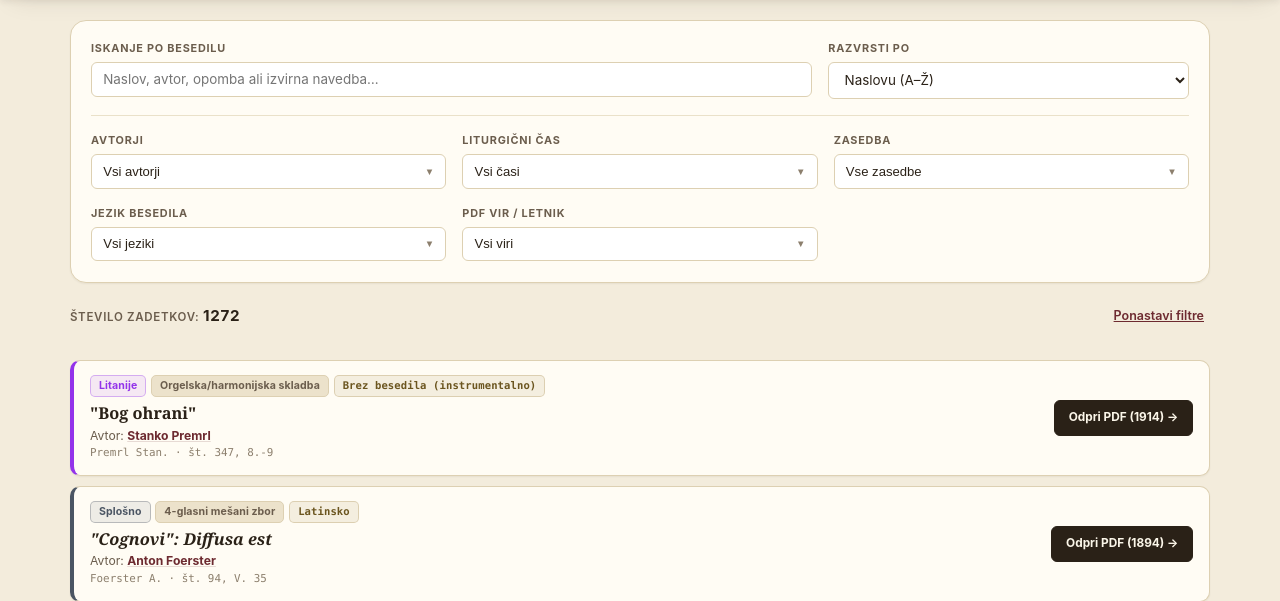
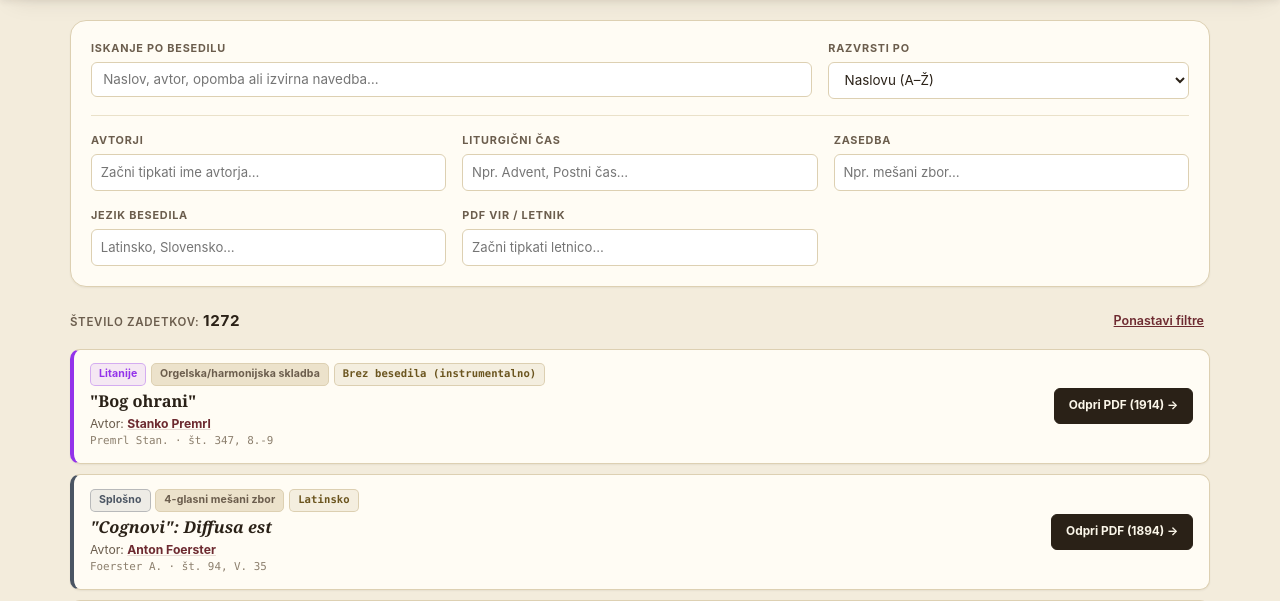
Before and after one commit to airplaneboii/airplaneboii.github.io, a PHP site: page /kcp/index.html in a window 1280 px wide. Shown: the part 159-760 px from the top of the page. Run offline with PHP 8.4, Linux system fonts and the light colour scheme.

Commit message:
Filtering update

```diff
--- a/kcp/index.html
+++ b/kcp/index.html
@@ -40,57 +40,55 @@
             </div>
 
             <div class="filter-grid">
-                <div class="multiselect">
-                    <label class="field-label">Avtorji</label>
-                    <button type="button" id="authorBtn" class="multiselect-btn">
-                        <span id="authorLabel">Vsi avtorji</span><span class="chev">▼</span>
-                    </button>
-                    <div id="authorPanel" class="multiselect-panel" hidden></div>
+                <div class="combo">
+                    <label class="field-label" for="authorInput">Avtorji</label>
+                    <div class="combo-box" id="authorBox">
+                        <input type="text" id="authorInput" class="combo-input" placeholder="Začni tipkati ime avtorja…" autocomplete="off">
+                    </div>
+                    <div id="authorSuggestions" class="combo-suggestions" hidden></div>
                 </div>
-                <div class="multiselect">
-                    <label class="field-label">Liturgični čas</label>
-                    <button type="button" id="timeBtn" class="multiselect-btn">
-                        <span id="timeLabel">Vsi časi</span><span class="chev">▼</span>
-                    </button>
-                    <div id="timePanel" class="multiselect-panel" hidden></div>
+                <div class="combo">
+                    <label class="field-label" for="timeInput">Liturgični čas</label>
+                    <div class="combo-box" id="timeBox">
+                        <input type="text" id="timeInput" class="combo-input" placeholder="Npr. Advent, Postni čas…" autocomplete="off">
+                    </div>
+                    <div id="timeSuggestions" class="combo-suggestions" hidden></div>
                 </div>
-                <div class="multiselect">
-                    <label class="field-label">Zasedba</label>
-                    <button type="button" id="voicingBtn" class="multiselect-btn">
-                        <span id="voicingLabel">Vse zasedbe</span><span class="chev">▼</span>
-                    </button>
-                    <div id="voicingPanel" class="multiselect-panel" hidden></div>
+                <div class="combo">
+                    <label class="field-label" for="voicingInput">Zasedba</label>
+                    <div class="combo-box" id="voicingBox">
+                        <input type="text" id="voicingInput" class="combo-input" placeholder="Npr. mešani zbor…" autocomplete="off">
+                    </div>
+                    <div id="voicingSuggestions" class="combo-suggestions" hidden></div>
                 </div>
-                <div class="multiselect">
-                    <label class="field-label">Jezik besedila</label>
-                    <button type="button" id="langBtn" class="multiselect-btn">
-                        <span id="langLabel">Vsi jeziki</span><span class="chev">▼</span>
-                    </button>
-                    <div id="langPanel" class="multiselect-panel" hidden></div>
+                <div class="combo">
+                    <label class="field-label" for="langInput">Jezik besedila</label>
+                    <div class="combo-box" id="langBox">
+                        <input type="text" id="langInput" class="combo-input" placeholder="Latinsko, Slovensko…" autocomplete="off">
+                    </div>
+                    <div id="langSuggestions" class="combo-suggestions" hidden></div>
                 </div>
-                <div class="multiselect">
-                    <label class="field-label">PDF vir / letnik</label>
-                    <button type="button" id="sourceBtn" class="multiselect-btn">
-                        <span id="sourceLabel">Vsi viri</span><span class="chev">▼</span>
-                    </button>
-                    <div id="sourcePanel" class="multiselect-panel" hidden></div>
+                <div class="combo">
+                    <label class="field-label" for="sourceInput">PDF vir / letnik</label>
+                    <div class="combo-box" id="sourceBox">
+                        <input type="text" id="sourceInput" class="combo-input" placeholder="Začni tipkati letnico…" autocomplete="off">
+                    </div>
+                    <div id="sourceSuggestions" class="combo-suggestions" hidden></div>
                 </div>
             </div>
         </section>
 
         <div class="toolbar">
             <span>Število zadetkov: <strong id="resultCount">0</strong></span>
-            <div id="activeChipsWrap" style="display:contents"></div>
             <button id="resetFilters" class="link-reset" type="button">Ponastavi filtre</button>
         </div>
-
-        <div id="activeChips" class="active-chips"></div>
 
         <div id="resultsContainer" class="results"></div>
 
         <div id="paginationWrap" class="pagination" hidden>
             <button id="prevPage" class="btn-page" type="button">← Prejšnja</button>
             <span id="pageInfo"></span>
+
             <button id="nextPage" class="btn-page" type="button">Naslednja →</button>
         </div>
     </main>
@@ -151,11 +149,13 @@
                 .sort((a, b) => a.year - b.year)
                 .map(v => ({ value: v.id, label: `${v.year} — ${v.edition}` }));
 
-            createMultiSelect({ panelId: 'authorPanel', btnId: 'authorBtn', labelId: 'authorLabel', defaultLabel: 'Vsi avtorji', options: authorOptions, selectedSet: selected.authors, onChange: applyFilters });
-            createMultiSelect({ panelId: 'timePanel', btnId: 'timeBtn', labelId: 'timeLabel', defaultLabel: 'Vsi časi', options: timeOptions, selectedSet: selected.times, onChange: applyFilters });
-            createMultiSelect({ panelId: 'voicingPanel', btnId: 'voicingBtn', labelId: 'voicingLabel', defaultLabel: 'Vse zasedbe', options: voicingOptions, selectedSet: selected.voicings, onChange: applyFilters });
-            createMultiSelect({ panelId: 'langPanel', btnId: 'langBtn', labelId: 'langLabel', defaultLabel: 'Vsi jeziki', options: langOptions, selectedSet: selected.languages, onChange: applyFilters });
-            createMultiSelect({ panelId: 'sourcePanel', btnId: 'sourceBtn', labelId: 'sourceLabel', defaultLabel: 'Vsi viri', options: sourceOptions, selectedSet: selected.sources, onChange: applyFilters });
+            return {
+                authors: createComboFilter({ boxId: 'authorBox', inputId: 'authorInput', suggestionsId: 'authorSuggestions', options: authorOptions, selectedSet: selected.authors, onChange: applyFilters }),
+                times: createComboFilter({ boxId: 'timeBox', inputId: 'timeInput', suggestionsId: 'timeSuggestions', options: timeOptions, selectedSet: selected.times, onChange: applyFilters }),
+                voicings: createComboFilter({ boxId: 'voicingBox', inputId: 'voicingInput', suggestionsId: 'voicingSuggestions', options: voicingOptions, selectedSet: selected.voicings, onChange: applyFilters }),
+                languages: createComboFilter({ boxId: 'langBox', inputId: 'langInput', suggestionsId: 'langSuggestions', options: langOptions, selectedSet: selected.languages, onChange: applyFilters }),
+                sources: createComboFilter({ boxId: 'sourceBox', inputId: 'sourceInput', suggestionsId: 'sourceSuggestions', options: sourceOptions, selectedSet: selected.sources, onChange: applyFilters }),
+            };
         }
 
         function getFiltered() {
@@ -196,38 +196,6 @@
             return copy;
         }
 
-        function renderChips() {
-            const wrap = document.getElementById('activeChips');
-            const chips = [];
-            const addChips = (set, getLabel, kind) => {
-                set.forEach(val => chips.push({ kind, val, label: getLabel(val) }));
-            };
-            addChips(selected.authors, v => authorDisplayName(authorsMap.get(v)), 'authors');
-            addChips(selected.times, v => v, 'times');
-            addChips(selected.voicings, v => v, 'voicings');
-            addChips(selected.languages, v => v, 'languages');
-            addChips(selected.sources, v => sourcesMap.get(v)?.year ?? v, 'sources');
-
-            if (chips.length === 0) { wrap.innerHTML = ''; return; }
-            wrap.innerHTML = chips.map(c => `
-                <span class="chip" data-kind="${c.kind}" data-val="${escapeHtml(String(c.val))}">
-                    ${escapeHtml(String(c.label))}
-                    <button type="button" aria-label="Odstrani filter">&times;</button>
-                </span>
-            `).join('');
-            wrap.querySelectorAll('.chip button').forEach(btn => {
-                btn.addEventListener('click', () => {
-                    const chip = btn.closest('.chip');
-                    const kind = chip.dataset.kind;
-                    const raw = chip.dataset.val;
-                    const set = selected[kind];
-                    const match = [...set].find(v => String(v) === raw);
-                    set.delete(match !== undefined ? match : raw);
-                    buildFilterOptions();
-                    applyFilters();
-                });
-            });
-        }
 
         function songCardHtml(song) {
             const author = authorsMap.get(song.authorId);
@@ -269,7 +237,6 @@
 
         function applyFilters() {
             currentPage = 1;
-            renderChips();
             renderResults();
         }
 
@@ -335,7 +302,7 @@
             document.getElementById('searchInput').value = '';
             document.getElementById('sortBy').value = 'title-asc';
             Object.values(selected).forEach(set => set.clear());
-            buildFilterOptions();
+            Object.values(combos).forEach(c => { c.rerenderChips(); c.clearInput(); });
             applyFilters();
         }
 
@@ -350,7 +317,7 @@
         document.getElementById('nextPage').addEventListener('click', () => { currentPage++; renderResults(); window.scrollTo({ top: 0, behavior: 'smooth' }); });
 
         // --- zagon ---
-        buildFilterOptions();
+        const combos = buildFilterOptions();
         applyFilters();
     </script>
 </body>
--- a/kcp/styles.css
+++ b/kcp/styles.css
@@ -199,60 +199,75 @@ main {
     .filter-grid { grid-template-columns: 1fr; }
 }
 
-.multiselect { position: relative; }
-.multiselect-btn {
+.combo { position: relative; }
+.combo-box {
+    display: flex;
+    flex-wrap: wrap;
+    align-items: center;
+    gap: .3rem;
     width: 100%;
-    display: flex;
-    justify-content: space-between;
-    align-items: center;
-    gap: .5rem;
-    padding: .55rem .7rem;
+    min-height: 2.3rem;
+    padding: .3rem .4rem;
     border: 1px solid var(--line);
     border-radius: var(--radius-sm);
     background: #fff;
+    cursor: text;
+}
+.combo-box:focus-within { border-color: var(--focus); }
+.combo-chip {
+    display: inline-flex;
+    align-items: center;
+    gap: .3rem;
+    background: var(--accent-soft);
+    color: var(--accent-dark);
+    border: 1px solid var(--accent-soft-2);
+    border-radius: 999px;
+    padding: .18rem .4rem .18rem .6rem;
+    font-size: .72rem;
+    font-weight: 600;
+    white-space: nowrap;
+    max-width: 100%;
+}
+.combo-chip span { overflow: hidden; text-overflow: ellipsis; }
+.combo-chip button {
+    background: none; border: none; cursor: pointer; color: inherit;
+    font-size: .85rem; line-height: 1; padding: 0; flex: 0 0 auto;
+}
+.combo-input {
+    flex: 1 1 6rem;
+    min-width: 6rem;
+    border: none;
+    outline: none;
     font-size: .82rem;
-    text-align: left;
-    cursor: pointer;
+    font-family: var(--sans);
     color: var(--ink);
+    padding: .2rem .15rem;
+    background: transparent;
 }
-.multiselect-btn:hover { border-color: var(--ink-faint); }
-.multiselect-btn .chev { font-size: .6rem; color: var(--ink-faint); }
-.multiselect-panel {
+.combo-suggestions {
     position: absolute;
     z-index: 30;
     top: calc(100% + 4px);
     left: 0;
-    width: max(100%, 220px);
+    width: max(100%, 240px);
     max-height: 15rem;
     overflow-y: auto;
     background: #fff;
     border: 1px solid var(--line);
     border-radius: var(--radius-sm);
     box-shadow: var(--shadow);
-    padding: .4rem;
+    padding: .3rem;
 }
-.multiselect-panel[hidden] { display: none; }
-.ms-search {
-    width: 100%;
-    padding: .4rem .5rem;
-    margin-bottom: .35rem;
-    border: 1px solid var(--line);
-    border-radius: 5px;
-    font-size: .78rem;
-}
-.ms-option {
-    display: flex;
-    align-items: center;
-    gap: .5rem;
-    padding: .32rem .4rem;
-    font-size: .78rem;
+.combo-suggestions[hidden] { display: none; }
+.combo-suggestion-item {
+    padding: .38rem .5rem;
+    font-size: .8rem;
     border-radius: 5px;
     cursor: pointer;
     color: var(--ink);
 }
-.ms-option:hover { background: var(--paper-deep); }
-.ms-option input { accent-color: var(--accent); }
-.ms-empty { font-size: .76rem; color: var(--ink-faint); padding: .4rem; }
+.combo-suggestion-item:hover, .combo-suggestion-item.is-active { background: var(--paper-deep); }
+.combo-empty { font-size: .74rem; color: var(--ink-faint); padding: .4rem .5rem; }
 
 /* ---------------------------------------------------------------------
    Toolbar / counts
@@ -283,31 +298,10 @@ main {
     font-weight: 600;
     font-size: .78rem;
 }
-.active-chips {
-    display: flex;
-    flex-wrap: wrap;
-    gap: .4rem;
-    margin-bottom: 1rem;
-}
-.chip {
-    display: inline-flex;
-    align-items: center;
-    gap: .35rem;
-    background: var(--accent-soft);
-    color: var(--accent-dark);
-    border: 1px solid var(--accent-soft-2);
-    border-radius: 999px;
-    padding: .25rem .6rem .25rem .7rem;
-    font-size: .72rem;
-    font-weight: 600;
-}
-.chip button {
-    background: none; border: none; cursor: pointer; color: inherit;
-    font-size: .85rem; line-height: 1; padding: 0;
-}
 
 /* ---------------------------------------------------------------------
    Result cards ("kartoteka" index cards)
+
    --------------------------------------------------------------------- */
 .results { display: flex; flex-direction: column; gap: .65rem; }
 
```
Also changed, not shown: kcp/common.js (+78 -50 lines).
